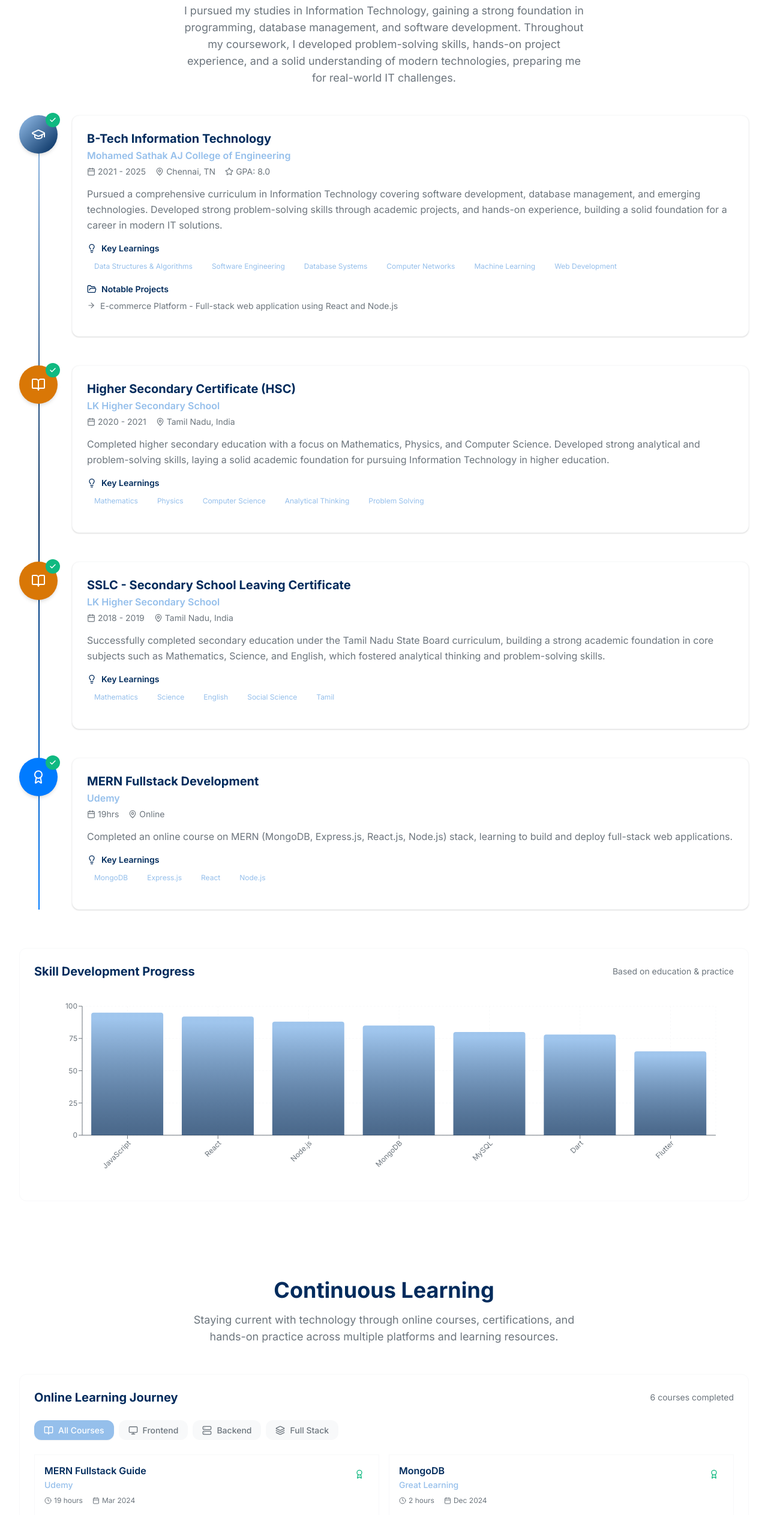
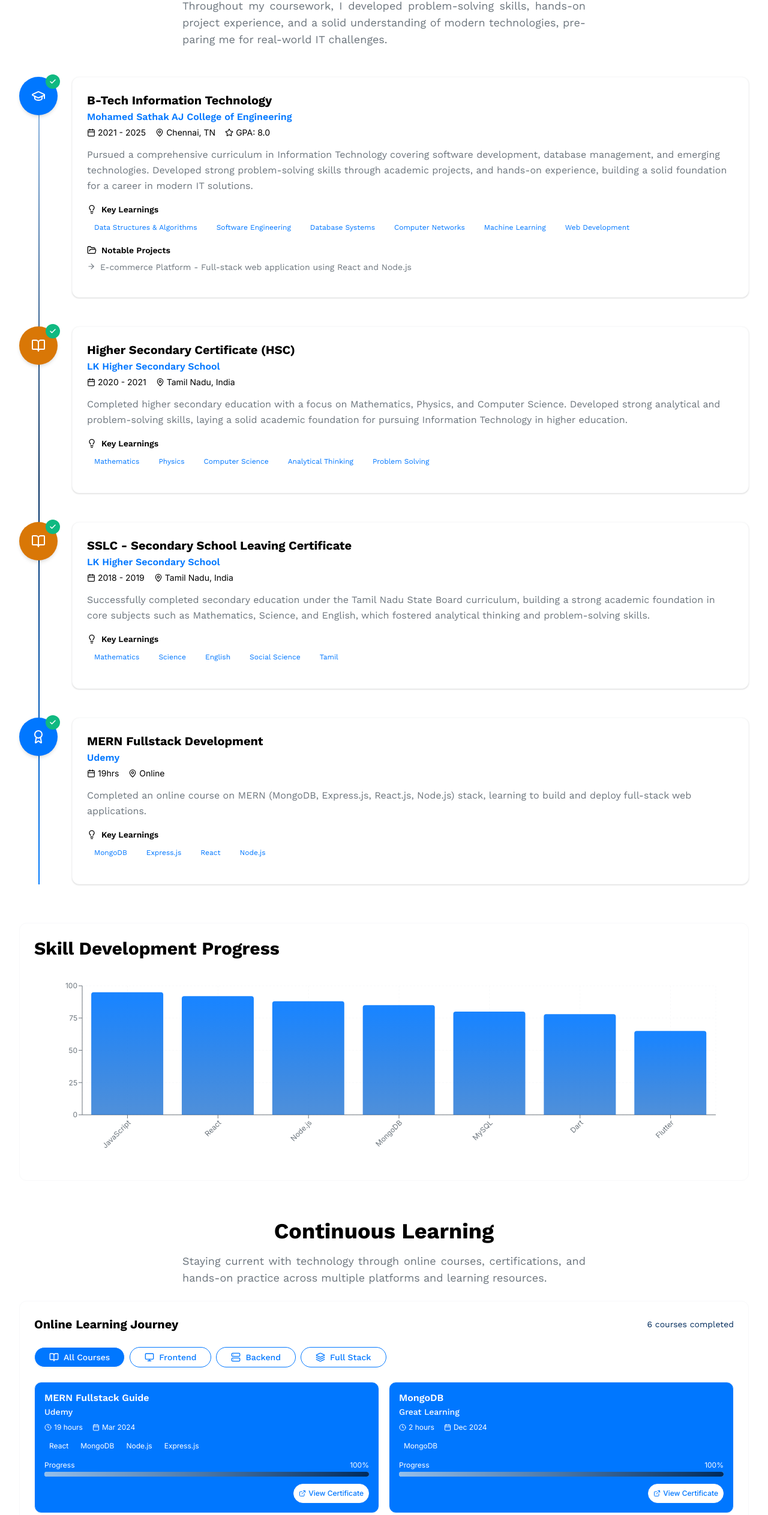
Before and after one commit to ifthikar2267/portfolio, a React (Vite) app: page /education in a window 1280 px wide. Shown: the part 212-2737 px from the top of the page at 60% size. Built offline with nearby package versions, Linux system fonts and the light colour scheme.

Commit message:
education

```diff
--- a/src/pages/education/components/EducationTimeline.jsx
+++ b/src/pages/education/components/EducationTimeline.jsx
@@ -12,10 +12,10 @@ const EducationTimeline = ({ educationData }) => {
             {/* Timeline Node */}
             <div className="relative z-10 flex-shrink-0">
               <div className={`w-16 h-16 rounded-full flex items-center justify-center shadow-brand-lg ${
-                item?.type === 'degree' ? 'gradient-primary' :
+                item?.type === 'degree' ? 'bg-[#0077FF]' :
                 item?.type === 'HSC' ? 'bg-secondary' :
                 item?.type === 'SSLC' ? 'bg-secondary' :
-                item?.type === 'certification'? 'bg-accent' : 'bg-warning'
+                item?.type === 'certification'? 'bg-[#0077FF]' : 'bg-warning'
               }`}>
                 <Icon
                   name={
@@ -43,13 +43,13 @@ const EducationTimeline = ({ educationData }) => {
                 {/* Header */}
                 <div className="flex items-start justify-between mb-4">
                   <div className="flex-1">
-                    <h3 className="text-xl font-bold text-foreground mb-1">
+                    <h3 className="text-xl font-bold text-black mb-1 font-worksans">
                       {item?.title}
                     </h3>
-                    <p className="text-primary font-semibold mb-2">
+                    <p className="text-[#0077FF] font-semibold mb-2 font-worksans">
                       {item?.institution}
                     </p>
-                    <div className="flex items-center space-x-4 text-sm text-muted-foreground">
+                    <div className="flex items-center space-x-4 text-sm text-black">
                       <div className="flex items-center space-x-1">
                         <Icon name="Calendar" size={14} />
                         <span>{item?.duration}</span>
@@ -78,22 +78,22 @@ const EducationTimeline = ({ educationData }) => {
                 </div>
 
                 {/* Description */}
-                <p className="text-muted-foreground mb-4 leading-relaxed">
+                <p className="text-muted-foreground mb-4 leading-relaxed font-worksans">
                   {item?.description}
                 </p>
 
                 {/* Key Learnings */}
                 {item?.keyLearnings && item?.keyLearnings?.length > 0 && (
                   <div className="mb-4">
-                    <h4 className="text-sm font-semibold text-foreground mb-2 flex items-center">
-                      <Icon name="Lightbulb" size={16} className="mr-2" />
+                    <h4 className="text-sm font-semibold text-black mb-2 flex items-center font-worksans">
+                      <Icon name="Lightbulb" size={16} className="mr-2 text-black" />
                       Key Learnings
                     </h4>
-                    <div className="flex flex-wrap gap-2">
+                    <div className="flex flex-wrap gap-2 font-worksans">
                       {item?.keyLearnings?.map((learning, idx) => (
                         <span
                           key={idx}
-                          className="px-3 py-1 bg-primary/10 text-primary text-xs rounded-full"
+                          className="px-3 py-1 bg-primary/10 text-[#0077FF] text-xs rounded-full"
                         >
                           {learning}
                         </span>
@@ -105,7 +105,7 @@ const EducationTimeline = ({ educationData }) => {
                 {/* Projects */}
                 {item?.projects && item?.projects?.length > 0 && (
                   <div className="mb-4">
-                    <h4 className="text-sm font-semibold text-foreground mb-2 flex items-center">
+                    <h4 className="text-sm font-semibold text-black mb-2 flex items-center font-worksans">
                       <Icon name="FolderOpen" size={16} className="mr-2" />
                       Notable Projects
                     </h4>
@@ -113,7 +113,7 @@ const EducationTimeline = ({ educationData }) => {
                       {item?.projects?.map((project, idx) => (
                         <div key={idx} className="flex items-start space-x-2">
                           <Icon name="ArrowRight" size={14} className="mt-0.5 text-muted-foreground" />
-                          <span className="text-sm text-muted-foreground">{project}</span>
+                          <span className="text-sm text-muted-foreground font-worksans">{project}</span>
                         </div>
                       ))}
                     </div>
--- a/src/pages/education/components/OnlineLearningSection.jsx
+++ b/src/pages/education/components/OnlineLearningSection.jsx
@@ -17,10 +17,10 @@ const OnlineLearningSection = ({ courses }) => {
     : courses?.filter(course => course?.category === selectedCategory);
 
   return (
-    <div className="bg-card border border-border rounded-xl p-6">
+    <div className="bg-white border border-border rounded-xl p-6">
       <div className="flex items-center justify-between mb-6">
-        <h3 className="text-xl font-bold text-foreground">Online Learning Journey</h3>
-        <div className="text-sm text-muted-foreground">
+        <h3 className="text-xl font-bold text-black font-worksans">Online Learning Journey</h3>
+        <div className="text-sm text-mute font-worksans">
           {courses?.length} courses completed
         </div>
       </div>
@@ -30,10 +30,10 @@ const OnlineLearningSection = ({ courses }) => {
           <button
             key={category?.id}
             onClick={() => setSelectedCategory(category?.id)}
-            className={`flex items-center rounded-xl space-x-2 px-4 py-2 rounded-lg text-sm font-medium transition-all duration-200 ${
+            className={`flex items-center font-worksans rounded-full space-x-2 px-6 py-2 rounded-full text-sm font-medium transition-all duration-200 ${
               selectedCategory === category?.id
-                ? 'bg-primary text-white shadow-sm'
-                : 'bg-muted text-muted-foreground hover:bg-muted/80 hover:text-foreground'
+                ? 'bg-[#0077FF] text-white border border-white shadow-sm'
+                : 'bg-white text-[#0077FF] border border-[#0077FF] hover:bg-muted/80 hover:text-foreground'
             }`}
           >
             <Icon name={category?.icon} size={16} />
@@ -46,23 +46,23 @@ const OnlineLearningSection = ({ courses }) => {
         {filteredCourses?.map((course, index) => (
           <div
             key={course?.id}
-            className="border border-border rounded-lg p-4 hover:shadow-brand transition-all duration-300 animate-fade-in"
+            className="border border-border rounded-xl p-4 hover:shadow-brand transition-all duration-300 animate-fade-in bg-[#0077FF]"
             style={{ animationDelay: `${index * 100}ms` }}
           >
             <div className="flex items-start justify-between mb-3">
               <div className="flex-1">
-                <h4 className="font-semibold text-foreground mb-1">
+                <h4 className="font-semibold text-white mb-1 font-worksans">
                   {course?.title}
                 </h4>
-                <p className="text-sm text-primary font-medium mb-2">
+                <p className="text-sm text-white font-worksans font-medium mb-2">
                   {course?.platform}
                 </p>
                 <div className="flex items-center space-x-4 text-xs text-muted-foreground">
-                  <div className="flex items-center space-x-1">
+                  <div className="flex items-center text-white space-x-1">
                     <Icon name="Clock" size={12} />
                     <span>{course?.duration}</span>
                   </div>
-                  <div className="flex items-center space-x-1">
+                  <div className="flex items-center text-white space-x-1">
                     <Icon name="Calendar" size={12} />
                     <span>{course?.completedDate}</span>
                   </div>
@@ -70,13 +70,13 @@ const OnlineLearningSection = ({ courses }) => {
               </div>
 
               {/* Certificate Badge */}
-              {course?.hasCertificate && (
+              {/* {course?.hasCertificate && (
                 <div className="flex-shrink-0 ml-3">
                   <div className="w-8 h-8 bg-success/10 rounded-full flex items-center justify-center">
                     <Icon name="Award" size={16} className="text-success" />
                   </div>
                 </div>
-              )}
+              )} */}
             </div>
 
             {/* Skills Learned */}
@@ -85,13 +85,13 @@ const OnlineLearningSection = ({ courses }) => {
                 {course?.skills?.slice(0, 4)?.map((skill, idx) => (
                   <span
                     key={idx}
-                    className="px-2 py-1 bg-accent/10 text-accent text-xs rounded"
+                    className="px-2 py-1 bg-accent/10 text-white text-xs rounded"
                   >
                     {skill}
                   </span>
                 ))}
                 {course?.skills?.length > 4 && (
-                  <span className="px-2 py-1 bg-muted text-muted-foreground text-xs rounded">
+                  <span className="px-2 py-1 bg-muted text-white text-xs rounded">
                     +{course?.skills?.length - 3} more
                   </span>
                 )}
@@ -100,7 +100,7 @@ const OnlineLearningSection = ({ courses }) => {
 
             {/* Progress Bar */}
             <div className="mb-3">
-              <div className="flex items-center justify-between text-xs text-muted-foreground mb-1">
+              <div className="flex items-center justify-between text-xs text-white mb-1">
                 <span>Progress</span>
                 <span>{course?.progress}%</span>
               </div>
@@ -125,7 +125,7 @@ const OnlineLearningSection = ({ courses }) => {
                   <Button
                     variant="outline"
                     size="xs"
-                    className='rounded-xl'
+                    className='rounded-full bg-white text-[#0077FF]'
                     onClick={() => window.open(course.certificateLink, "_blank")}
                   >
                     <Icon name="ExternalLink" size={12} className="mr-1" />
--- a/src/pages/education/components/SkillProgressChart.jsx
+++ b/src/pages/education/components/SkillProgressChart.jsx
@@ -19,10 +19,10 @@ const SkillProgressChart = ({ skillData }) => {
   return (
     <div className="bg-card border border-border rounded-xl p-6">
       <div className="flex items-center justify-between mb-6">
-        <h3 className="text-xl font-bold text-foreground">Skill Development Progress</h3>
-        <div className="text-sm text-muted-foreground">
+        <h3 className="text-3xl font-bold text-black font-worksans">Skill Development Progress</h3>
+        {/* <div className="text-sm text-muted-foreground">
           Based on education & practice
-        </div>
+        </div> */}
       </div>
 
       <div className="w-full h-80">
@@ -56,10 +56,11 @@ const SkillProgressChart = ({ skillData }) => {
               radius={[4, 4, 0, 0]}
             />
             <defs>
-              <linearGradient id="skillGradient" x1="0" y1="0" x2="0" y2="1">
-                <stop offset="5%" stopColor="var(--color-primary)" stopOpacity={0.9}/>
-                <stop offset="95%" stopColor="var(--color-secondary)" stopOpacity={0.7}/>
-              </linearGradient>
+             <linearGradient id="skillGradient" x1="0" y1="0" x2="0" y2="1">
+              <stop offset="5%" stopColor="#0077FF" stopOpacity={0.9} />
+              <stop offset="95%" stopColor="#005FCC" stopOpacity={0.7} />
+            </linearGradient>
+
             </defs>
           </BarChart>
         </ResponsiveContainer>
--- a/src/pages/education/index.jsx
+++ b/src/pages/education/index.jsx
@@ -251,7 +251,7 @@ const Education = () => {
     <div className="min-h-screen bg-background overflow-x-hidden">
       <Header />
       {/* Hero Section */}
-      <section className="pt-24 pb-16 px-4 sm:px-6 lg:px-8">
+      <section className="pt-8 pb-16 px-4 sm:px-6 lg:px-8">
         <div className="max-w-7xl mx-auto">
           {/* <div className="text-center mb-16"> */}
             {/* <div className="inline-flex items-center space-x-2 bg-primary/10 text-primary px-4 py-2 rounded-full text-sm font-medium mb-6">
@@ -278,10 +278,10 @@ const Education = () => {
       <section className="py-0 px-4 sm:px-6 lg:px-8 bg-surface/50">
         <div className="max-w-7xl mx-auto">
           <div className="text-center mb-12">
-            <h2 className="text-3xl md:text-4xl font-bold text-foreground mb-4">
+            <h2 className="text-3xl md:text-4xl font-bold text-black mb-4 font-worksans">
               Educational Timeline
             </h2>
-            <p className="text-lg text-muted-foreground max-w-2xl mx-auto">
+            <p className="text-lg text-muted-foreground font-worksans max-w-2xl mx-auto text-justify [hyphens:auto]">
               I pursued my studies in Information Technology, gaining a strong foundation in programming, database management, and software development. Throughout my coursework, I developed problem-solving skills, hands-on project experience, and a solid understanding of modern technologies, preparing me for real-world IT challenges.
             </p>
           </div>
@@ -296,13 +296,13 @@ const Education = () => {
         </div>
       </section>
       {/* Online Learning Section */}
-      <section className="py-16 px-4 sm:px-6 lg:px-8 bg-surface/50">
+      <section className="px-4 sm:px-6 lg:px-8 bg-surface/50">
         <div className="max-w-7xl mx-auto">
-          <div className="text-center mb-12">
-            <h2 className="text-3xl md:text-4xl font-bold text-foreground mb-4">
+          <div className="text-center mb-6">
+            <h2 className="text-3xl md:text-4xl font-bold text-black mb-4 font-worksans">
               Continuous Learning
             </h2>
-            <p className="text-lg text-muted-foreground max-w-2xl mx-auto">
+            <p className="text-lg text-muted-foreground max-w-2xl mx-auto font-worksans text-justify [hyphens:auto]">
               Staying current with technology through online courses, certifications,
               and hands-on practice across multiple platforms and learning resources.
             </p>
@@ -359,9 +359,9 @@ const Education = () => {
         </div>
       </section> */}
       {/* Footer */}
-      <footer className="py-8 px-4 sm:px-6 lg:px-8 border-t border-border">
+      <footer className="py-8 px-4 sm:px-6 lg:px-8 border-t border-border bg-[#0077FF]">
         <div className="max-w-7xl mx-auto text-center">
-          <p className="text-muted-foreground">
+          <p className="text-white">
             © {new Date()?.getFullYear()} Ifthikar. Committed to lifelong learning and growth.
           </p>
         </div>
```
